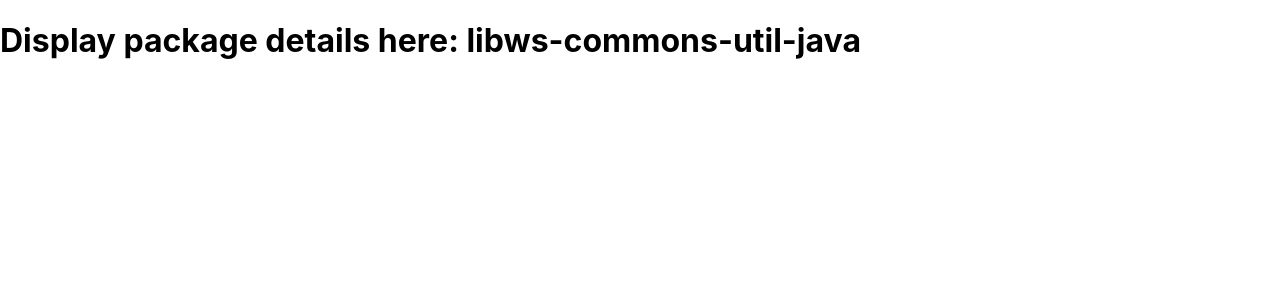
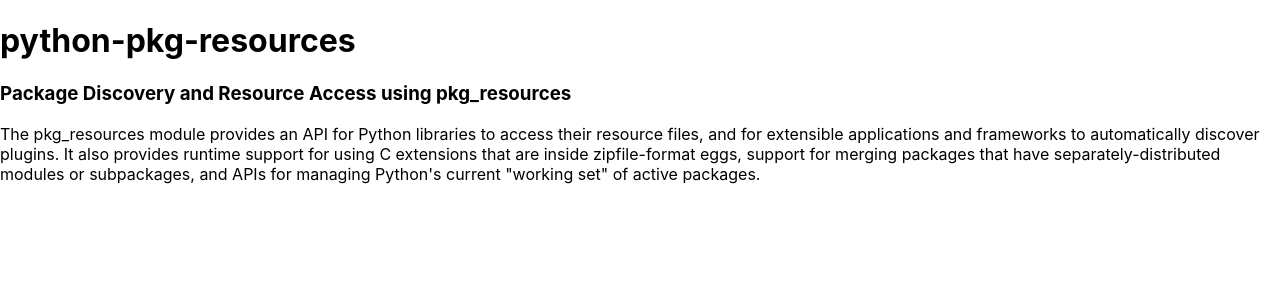
Before and after one commit to joni-/packages-parser, a Next.js app: page /libws-commons-util-java in a window 1280 px wide. Shown: the top 300 px of the page. Built offline with nearby package versions, Linux system fonts and the light colour scheme.

Commit message:
Package details with mock data

```diff
--- a/mocks.ts
+++ b/mocks.ts
@@ -1,15 +1,15 @@
 import { Paragraph } from "./parser/parser";
 
-export const paragraphs: Paragraph[] = [
-  {
+export const paragraph1: Paragraph = {
   name: "libws-commons-util-java",
   description: {
     synopsis: "Common utilities from the Apache Web Services Project",
     description: `This is a small collection of utility classes, that allow high
 performance XML processing based on SAX.`,
   },
-  },
-  {
+};
+
+export const paragraph2: Paragraph = {
   name: "python-pkg-resources",
   description: {
     synopsis: "Package Discovery and Resource Access using pkg_resources",
@@ -21,5 +21,6 @@ eggs, support for merging packages that have separately-distributed
 modules or subpackages, and APIs for managing Python's current
 "working set" of active packages.`,
   },
-  },
-];
+};
+
+export const paragraphs: Paragraph[] = [paragraph1, paragraph2];
--- a/pages/[pkg].tsx
+++ b/pages/[pkg].tsx
@@ -1,9 +1,26 @@
-import { useRouter } from "next/router";
+import { Paragraph } from "../parser/parser";
+import { paragraph2 } from "../mocks";
+import { GetServerSideProps } from "next";
 
-const PackagePage = () => {
-  const router = useRouter();
-  const { pkg } = router.query;
-  return <h1>Display package details here: {pkg}</h1>;
+interface Props {
+  paragraph: Paragraph;
+}
+
+const PackageDetails = (props: Props) => {
+  const { name, description } = props.paragraph;
+  return (
+    <div>
+      <h1>{name}</h1>
+      <h3>{description.synopsis}</h3>
+      <p>{description.description}</p>
+    </div>
+  );
 };
 
-export default PackagePage;
+export default PackageDetails;
+
+export const getServerSideProps: GetServerSideProps<Props> = async () => {
+  return {
+    props: { paragraph: paragraph2 },
+  };
+};
```
Also changed, not shown: 2 other files (tests, documents, lock files or other folders). Lines whose indentation alone changed are shown as unchanged.
